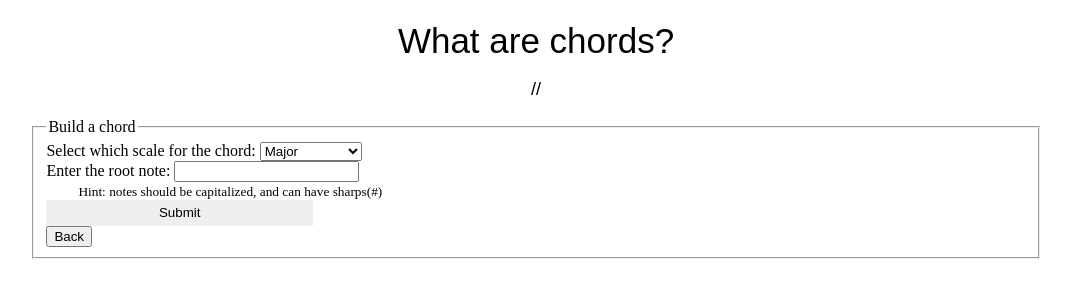
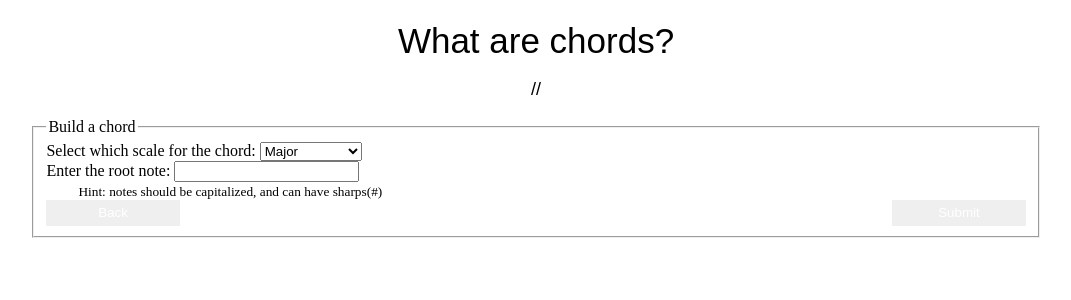
Before and after one commit to anthonyc1/MusicMentorApp, a Flask app: page /buildchord in a window 1280 px wide. Shown: the part 168-468 px from the top of the page, without its empty margins (104-1175 px from the left). Run offline with Flask 2, Linux system fonts and the light colour scheme.

Commit message:
improve UI

```diff
--- a/static/style.css
+++ b/static/style.css
@@ -49,10 +49,20 @@ form {
 	margin-bottom: 60px;
 }
 
-input[type=submit],input[type=button] {
-	width:20em;
+input[type=submit] {
+	width:10em;
 	height: 2em;
 	border:none;
+	color: white;
+	float:right;
+}
+
+button[id=back] {
+	width:10em;
+	height: 2em;
+	border:none;
+	color: white;
+	float:left;
 }
 
 .btn-primary:hover{
@@ -75,6 +85,8 @@ input[type=submit],input[type=button] {
 table {
 	padding: 15px;
 	border-collapse: collapse;
+	margin-right: auto;
+	margin-left: auto;
 }
 
 th, td {
@@ -84,8 +96,5 @@ th, td {
 }
 
 #result {
-	margin-right: auto;
-	margin-left: auto;
-	text-align: center;
 	height: 100px;
 }
--- a/templates/buildchord.html
+++ b/templates/buildchord.html
@@ -28,6 +28,7 @@
 	<center>What are chords?</center>
 	<p>//</p>
 </div>
+<div>
 <form action="{{ url_for('buildchord') }}" method="post">
 	<fieldset>
 		<legend>Build a chord</legend>
@@ -37,11 +38,11 @@
 		</select><br>
 		Enter the root note: <input type="text" name="root"><br>
 		<tab1><small>Hint: notes should be capitalized, and can have sharps(#)</small><br>
-		<input type="submit" value="Submit"><br>
-		<a href="{{ url_for('index') }}"><button type="button">Back</button></a>
+		<input type="submit" value="Submit">
+		<a href="{{ url_for('index') }}"><button type="button" id="back">Back</button></a>
 	</fieldset>
 </form>
-
+</div>
 {% if result %}
 <div id="result">
 <table border = 1>
```
Also changed, not shown: templates/buildinterval.html (+4 -3 lines), templates/convertscale.html (+4 -3 lines), templates/identifyscale.html (+4 -3 lines).
